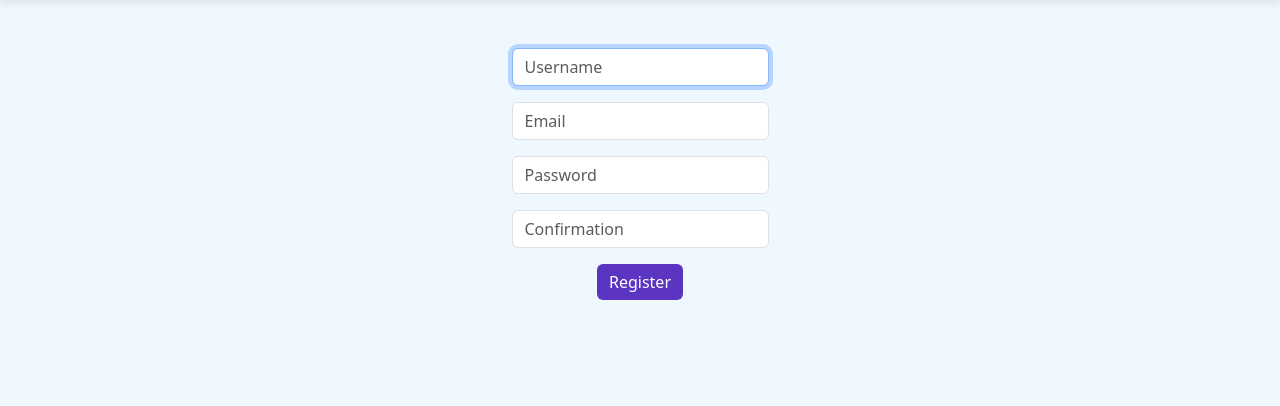
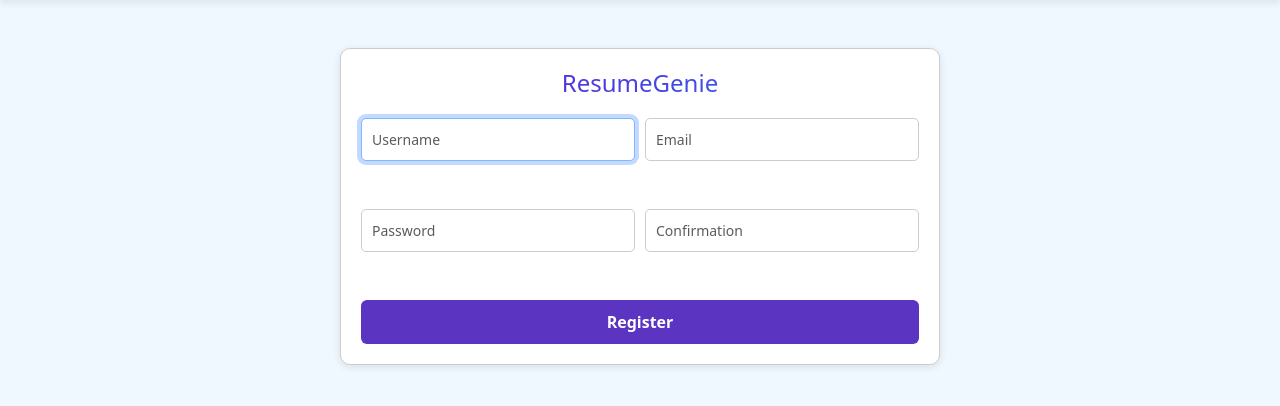
Before and after one commit to GiasuddinvuiyaBD/interactive-resume-builder, a Flask app: page /register in a window 1280 px wide. Shown: the part 64-470 px from the top of the page. Run offline with Flask 3, Linux system fonts and the light colour scheme; some libraries are stand-ins or nearby versions.

Commit message:
designed register form and add css and some js code

```diff
--- a/ResumeGenie/static/css/style.css
+++ b/ResumeGenie/static/css/style.css
@@ -93,7 +93,71 @@ body{
 }
 
 
+
+/* -------- Registration From Design Start here --------- */
+
+.register-form{
+    display: flex;
+    justify-content: center;
+    align-items: center;
+}
+
+.form-container {
+    width: 600px;
+    padding: 20px;
+    background: #fff;
+    border: 1px solid #ccc;
+    border-radius: 10px;
+    box-shadow: 0 2px 8px rgba(0, 0, 0, 0.1);
+}
+
+.form-heading {
+    margin-bottom: 20px;
+    font-size: 24px;
+    text-align: center;
+    background: linear-gradient(to right, #6a11cb, #2575fc);
+    -webkit-background-clip: text;
+    -webkit-text-fill-color: transparent;
+
+}
+
+.form-row {
+    display: flex;
+    justify-content: space-between;
+    gap: 10px;
+}
+
+.form-group {
+    width: 100%;
+}
+
+.form-control {
+    width: 100%;
+    padding: 10px;
+    font-size: 14px;
+    border: 1px solid #ccc;
+    border-radius: 5px;
+}
+
+.btn-block {
+    width: 100%;
+    padding: 10px;
+    font-size: 16px;
+    font-weight: bold;
+    text-align: center;
+}
+
+
+
+
 /* Responsive Adjustments */
+@media (max-width: 480px) {
+    .form-row {
+        flex-direction: column;
+    }
+}
+
+
 @media (max-width: 768px) {
     .navbar-brand {
         font-size: 1.25rem;
--- a/ResumeGenie/templates/login.html
+++ b/ResumeGenie/templates/login.html
@@ -12,6 +12,6 @@
         <div class="mb-3">
             <input class="form-control mx-auto w-auto" name="password" placeholder="Password" type="password">
         </div>
-        <button class="btn btn-primary" type="submit">Log In</button>
+        <button class="btn btn-primary" id="loginBtn" type="submit">Log In</button>
     </form>
 {% endblock %}
--- a/ResumeGenie/templates/register.html
+++ b/ResumeGenie/templates/register.html
@@ -5,39 +5,62 @@
 {% endblock %}
 
 {% block main %}
+<div class="register-form">
+    <div class="form-container">
+        <h2 class="form-heading">ResumeGenie</h2>
         <form action="/register" method="post">
-        <div class="mb-3">
-            <input autocomplete="off" id="name" autofocus class="form-control mx-auto w-auto" name="username" placeholder="Username" type="text">
+            <div class="form-row">
+                <!-- Name and Email Inline -->
+                <div class="col">
+                    <div class="form-group mb-5">
+                        <input autocomplete="off" id="name" autofocus class="form-control" name="username" placeholder="Username" type="text">
+                        <small class="name-error error form-text text-muted"></small>
+                        {% if errors.get('name') %}
+                        <small class="error form-text text-muted">
+                            {{ errors['name'] }}
+                        </small>
+                        {% endif %}
                     </div>
-        <feedback class="name-error error"></feedback>
-        {% if errors.get('name') %}
-        <div class="error">{{ errors['name'] }}</div>
+                </div>
+                <div class="col">
+                    <div class="form-group mb-5">
+                        <input autocomplete="off" id="email" class="form-control" name="email" placeholder="Email" type="text">
+                        <small class="email-error error form-text text-muted"></small>
+                        {% if errors.get('email') %}
+                        <small class="error form-text text-muted">
+                            {{ errors['email'] }}
+                        </small>
                         {% endif %}
-
-        <div class="mb-3">
-            <input autocomplete="off" id="email" autofocus class="form-control mx-auto w-auto" name="email" placeholder="Email " type="text">
                     </div>
-        <feedback class="email-error error"></feedback>
-        {% if errors.get('email') %}
-        <div class="error">{{ errors['email'] }}</div>
+                </div>
+            </div>
+            <div class="form-row">
+                <!-- Password and Confirmation Inline -->
+                <div class="col">
+                    <div class="form-group mb-5">
+                        <input class="form-control" id="password" name="password" placeholder="Password" type="password">
+                        <small class="password-error error form-text text-muted"></small>
+                        {% if errors.get('password') %}
+                        <small class="error form-text text-muted">
+                            {{ errors['password'] }}
+                        </small>
                         {% endif %}
-
-        <div class="mb-3">
-            <input class="form-control mx-auto w-auto" id="password" name="password" placeholder="Password" type="password">
                     </div>
-        <feedback class="password-error error"></feedback>
-        {% if errors.get('password') %}
-        <div class="error">{{ errors['password'] }}</div>
+                </div>
+                <div class="col">
+                    <div class="form-group mb-5">
+                        <input class="form-control" id="confirmation" name="confirmation" placeholder="Confirmation" type="password">
+                        <small class="confirmation-error error form-text text-muted"></small>
+                        {% if errors.get('confirmation') %}
+                        <small class="error form-text text-muted">
+                            {{ errors['confirmation'] }}
+                        </small>
                         {% endif %}
-
-        <div class="mb-3">
-            <input class="form-control mx-auto w-auto" id="confirmation" name="confirmation" placeholder="Confirmation" type="password">
                     </div>
-        <feedback class="confirmation-error error"></feedback>
-        {% if errors.get('confirmation') %}
-        <div class="error">{{ errors['confirmation'] }}</div>
-        {% endif %}
-
-        <button class="btn btn-primary" type="submit" id="submitBtn">Register</button>
+                </div>
+            </div>
+            <button class="btn btn-primary btn-block" type="submit" id="submitBtn">Register</button>
         </form>
+    </div>
+</div>
 {% endblock %}
```
Also changed, not shown: ResumeGenie/static/js/main.js (+22 -5 lines), ResumeGenie/users_and_resumes.db, 3 other files. Lines whose indentation alone changed are shown as unchanged.
